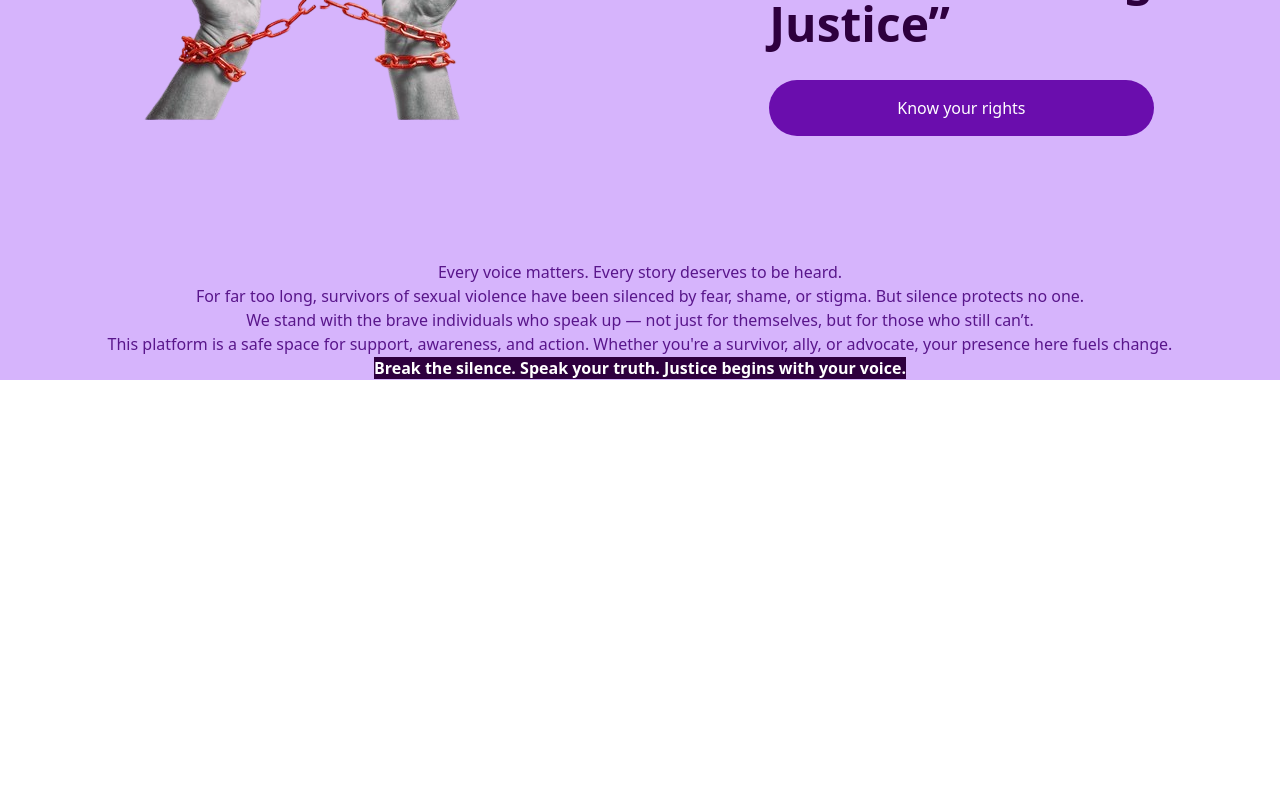
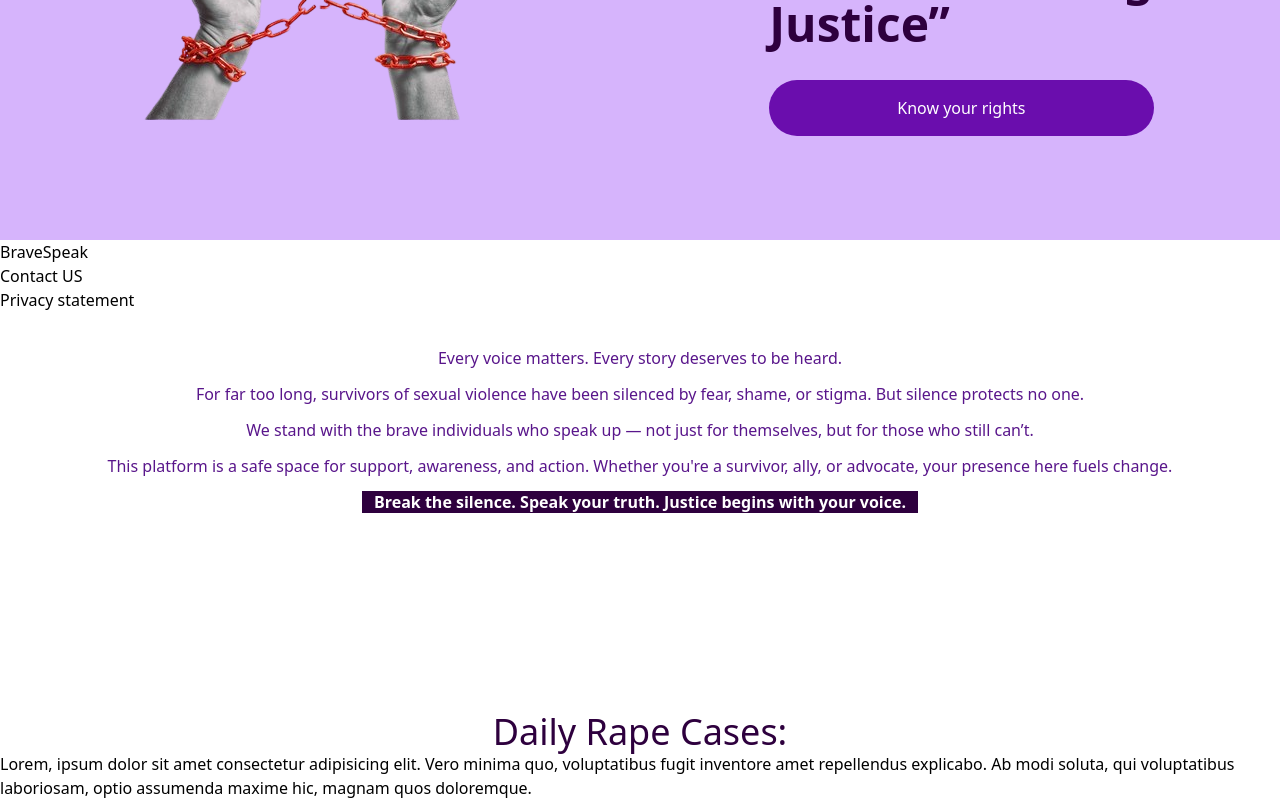
Before and after one commit to DIVYA-PAWAR-03/BraveSpeak, a React (Vite) app: page / in a window 1280 px wide. Shown: the part 264-1064 px from the top of the page. Before the commit the page ends 800 px from the top, so only its background shows below. Built offline with nearby package versions, Linux system fonts and the light colour scheme.

Commit message:
Add footer component

```diff
--- a/src/App.jsx
+++ b/src/App.jsx
@@ -7,6 +7,7 @@ import Header from './components/Header'
 import './App.css'
 import { Route, Routes } from 'react-router-dom';
 import Landingpage from './pages/Landingpage';
+import Footer from './components/Footer';
 function App() {
 
 
@@ -19,6 +20,8 @@ function App() {
 
 
     </Routes>
+
+     <Footer></Footer>
     </>
   );
 }
--- /dev/null
+++ b/src/components/Footer.jsx
@@ -0,0 +1,15 @@
+
+import React from 'react'
+export default function Footer(){
+    return(
+        <footer >
+            <div>
+                <h1>BraveSpeak</h1>
+            </div>
+            <div>
+                <p>Contact US</p>
+                <p>Privacy statement</p>
+            </div>
+        </footer>
+    )
+}
--- a/src/pages/Landingpage.jsx
+++ b/src/pages/Landingpage.jsx
@@ -3,7 +3,7 @@ import { Link } from 'react-router-dom'
 import React from 'react'
 export default function Landingpage(){
     return(
-        <main className= "bg-[#D6B4FC]  ">
+        <main className= "bg-[#D6B4FC] h-[420px] ">
         <div className='flex justify-around items-center'>
             <div className="left-section mt-10 ">
            <img src="/images/break-chain.png" alt=""/>
@@ -13,13 +13,17 @@ export default function Landingpage(){
                 <button className='text-white px-3 py-4 bg-[#6A0DAD] rounded-4xl font-medium'>Know your rights</button>
             </div>
         </div>
-        <div className='mt-30 text-center' >
-            <p className='text-purple-900 font-medium'>Every voice matters. Every story deserves to be heard. <br />
+        <div className='mt-50 text-center '  >
+            <p className='text-purple-900 font-medium leading-9'>Every voice matters. Every story deserves to be heard. <br />
   For far too long, survivors of sexual violence have been silenced by fear, shame, or stigma. But silence protects no one. <br />
 
 We stand with the brave individuals who speak up — not just for themselves, but for those who still can’t. <br />
 This platform is a safe space for support, awareness, and action. Whether you're a survivor, ally, or advocate, your presence here fuels change. <br />
- <b className='bg-[#2E003E] text-white'>Break the silence. Speak your truth. Justice begins with your voice.</b></p>
+ <b className='bg-[#2E003E] text-white px-3'>Break the silence. Speak your truth. Justice begins with your voice.</b></p>
+        </div>
+        <div className='mt-48'>
+            <h1 className='text-center text-4xl font-medium text-[#2E003E]'>Daily Rape Cases:</h1>
+            Lorem, ipsum dolor sit amet consectetur adipisicing elit. Vero minima quo, voluptatibus fugit inventore amet repellendus explicabo. Ab modi soluta, qui voluptatibus laboriosam, optio assumenda maxime hic, magnam quos doloremque.
         </div>
         </main>
     )
```
